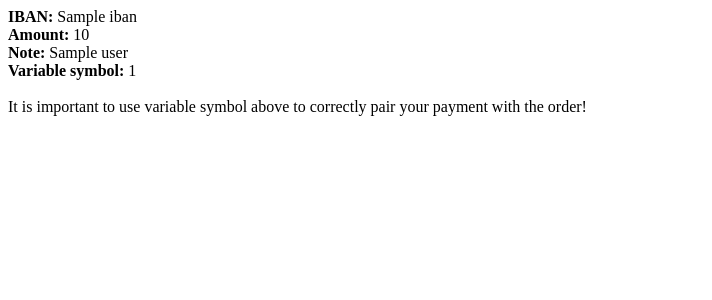
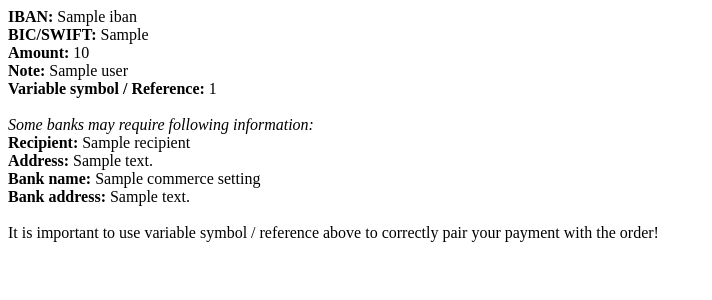
Before and after one commit to PragmaticMates/django-inventor, a Django app: template inventor/contrib/commerce/templates/commerce/payment_information_wire_transfer.html in a window 1280 px wide. Shown: the top 300 px of the page, without its empty margins (0-712 px from the left). Run offline with Django 3.2, Linux system fonts and the light colour scheme; the template is opened without the code that fills it: most values are stand-ins (such as "Sample title", 1, 10 or a date in 2020); parts of the project's set-up code (start-up, migrations or seed data) failed here and were passed over.

Commit message:
bank details in wire transfer payment information

```diff
--- a/inventor/contrib/commerce/managers.py
+++ b/inventor/contrib/commerce/managers.py
@@ -19,6 +19,6 @@ class PaymentManager(CommercePaymentManager):
     def render_payment_information(self):
         if self.order.payment_method.method == Payment.METHOD_WIRE_TRANSFER:
             template = get_template('commerce/payment_information_wire_transfer.html')
-            return template.render({'order': self.order, 'iban': commerce_settings.IBAN})
+            return template.render({'order': self.order, 'commerce_settings': commerce_settings})
 
         return ''
--- a/inventor/contrib/commerce/templates/commerce/payment_information_wire_transfer.html
+++ b/inventor/contrib/commerce/templates/commerce/payment_information_wire_transfer.html
@@ -1,7 +1,18 @@
 {% load i18n %}
-<strong>{% trans 'IBAN' %}:</strong> {{ iban }}<br>
-<strong>{% trans 'Amount' %}:</strong> {{ order.get_total_display }}<br>
-<strong>{% trans 'Note' %}:</strong> {{ order.user }}<br>
-<strong>{% trans 'Variable symbol' %}:</strong> <span class="text-info">{{ order.number }}</span><br>
-<br>
-<span class="text-danger">{% trans 'It is important to use variable symbol above to correctly pair your payment with the order!' %}</span>
+<div class="row text-left">
+    <div class="col-md-6">
+        <strong>{% trans 'IBAN' %}:</strong> {{ commerce_settings.IBAN }}<br>
+        <strong>{% trans 'BIC/SWIFT' %}:</strong> {{ commerce_settings.BIC_SWIFT }}<br>
+        <strong>{% trans 'Amount' %}:</strong> {{ order.get_total_display }}<br>
+        <strong>{% trans 'Note' %}:</strong> {{ order.user }}<br>
+        <strong>{% trans 'Variable symbol' %} / {% trans 'Reference' %}:</strong> <span class="text-info">{{ order.number }}</span><br><br>
+    </div>
+    <div class="col-md-6">
+        <i>{% trans 'Some banks may require following information' %}:</i><br>
+        <strong>{% trans 'Recipient' %}:</strong> {{ commerce_settings.RECIPIENT }}<br>
+        <strong>{% trans 'Address' %}:</strong> {{ commerce_settings.RECIPIENT_ADDRESS }}<br>
+        <strong>{% trans 'Bank name' %}:</strong> {{ commerce_settings.BANK_NAME }}<br>
+        <strong>{% trans 'Bank address' %}:</strong> {{ commerce_settings.BANK_ADDRESS }}<br><br>
+    </div>
+</div>
+<span class="text-danger">{% trans 'It is important to use variable symbol / reference above to correctly pair your payment with the order!' %}</span>
```
